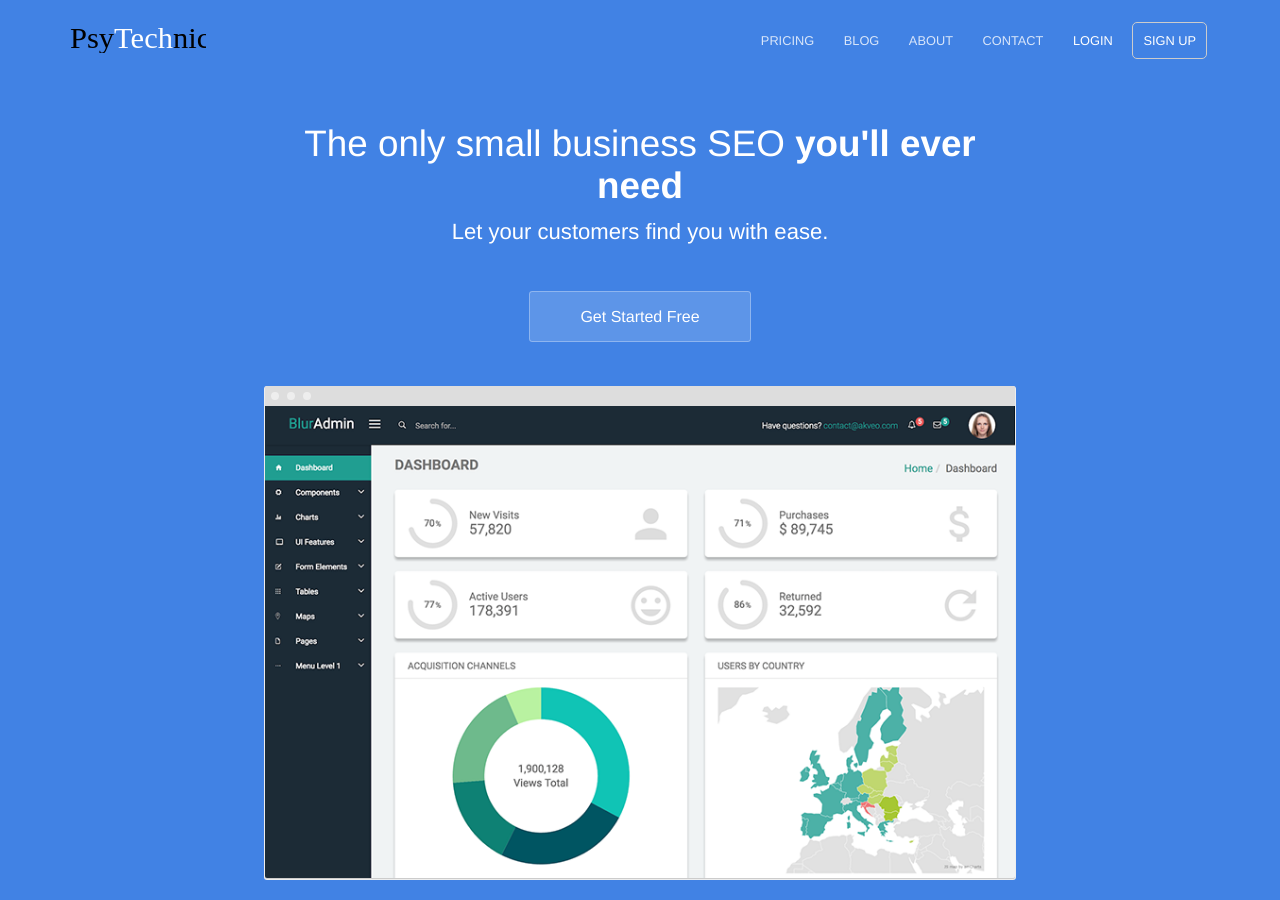
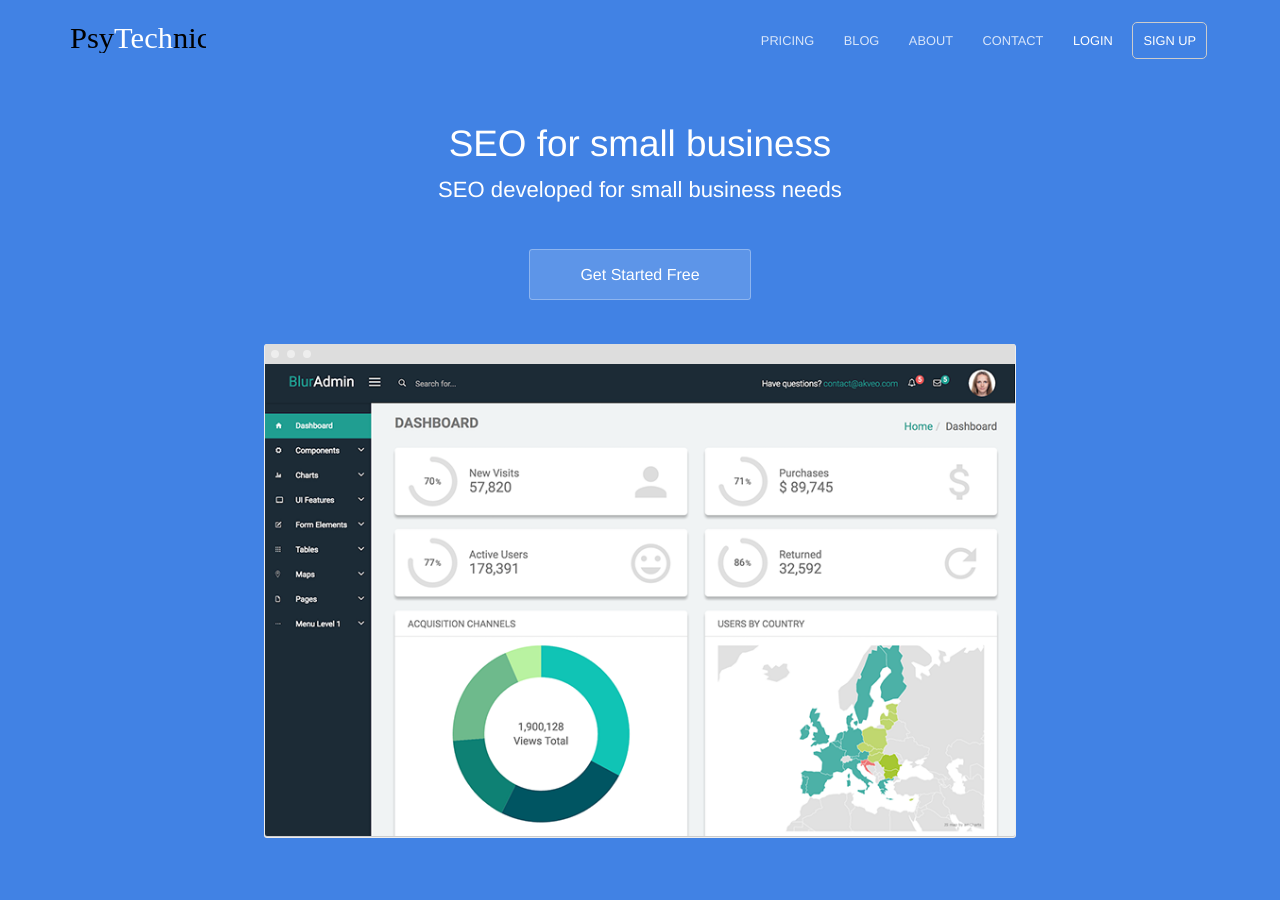
Before and after one commit to HaydenRKirk/HaydenRKirk.github.io, a Jekyll site: the page built from index.html, in a window 1280 px wide and 900 px high. Built offline with Jekyll 4.4.1, drawn with Linux system fonts in a browser that asks for light colours.

Commit message:
Update index.html

```diff
--- a/index.html
+++ b/index.html
@@ -1,11 +1,11 @@
 ---
-title: The only small business SEO you'll ever need
-description: Let your customers find you with ease
+title: SEO for small business
+description: SEO developed for small business needs
 ---
 <section class="hero">
 	<div class="text-container">
-		<h1 class="editable">The only small business SEO <strong>you'll ever need</strong></h1>
-		<p class="subtext editable">Let your customers find you with ease.</p>
+		<h1 class="editable">SEO for small business <strong></strong></h1>
+		<p class="subtext editable">SEO developed for small business needs</p>
 		<div class="cta button alt"><a href="/sign-up/">Get Started Free</a></div>
 		<div>
 			<img src="/images/dashboard.png" alt="Screenshot" class="screenshot editable" />
```
